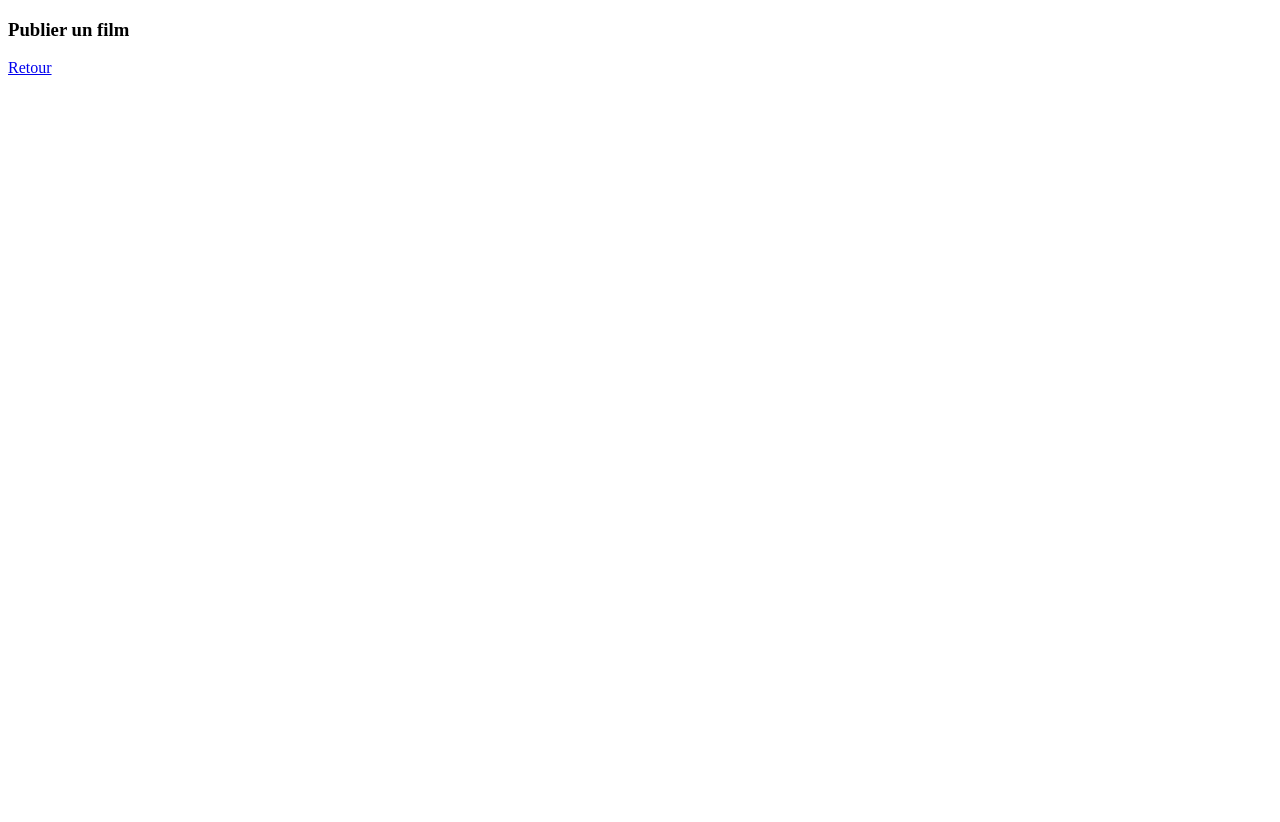
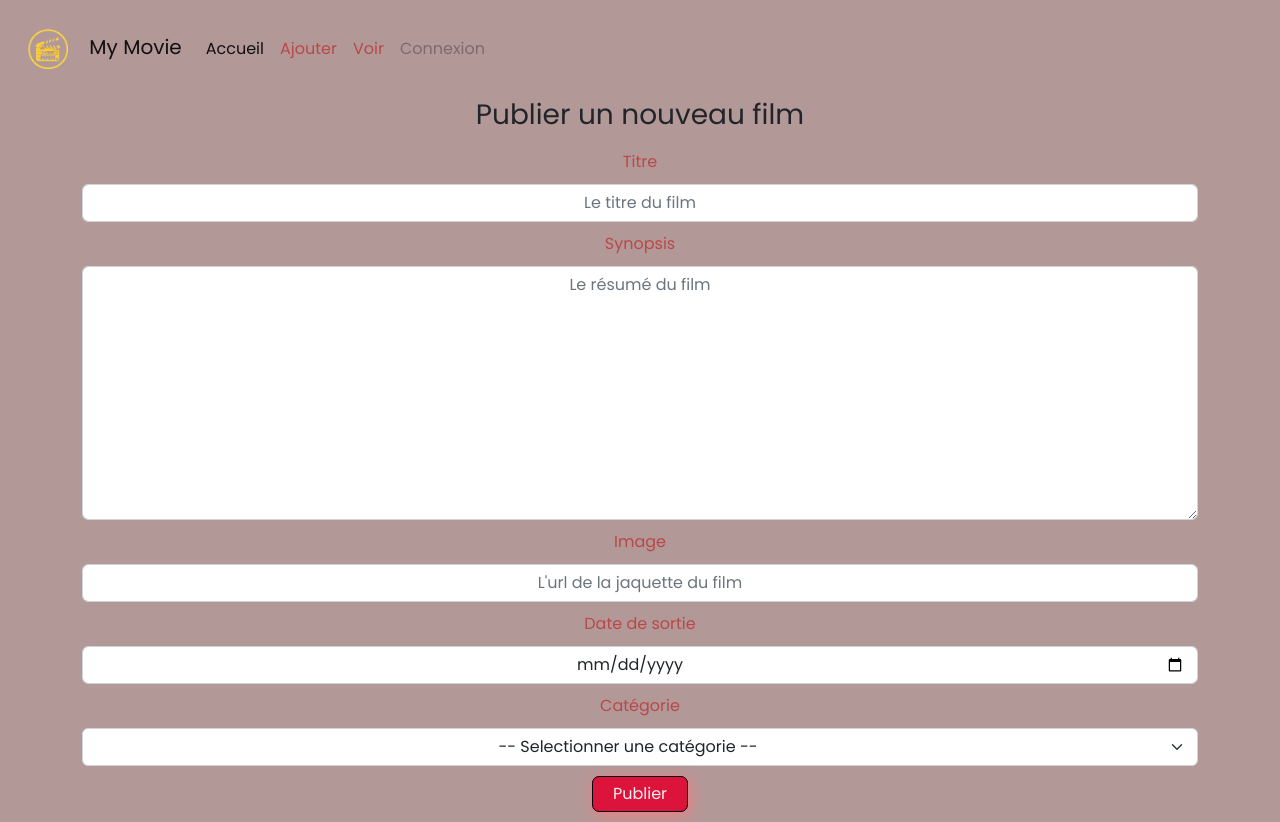
Before and after one commit to Pascal1494/my-movie-studi, a plain HTML site: page views/create.html in a window 1280 px wide. Before the commit the page ends 800 px from the top, so only its background shows below. Drawn offline with nearby package versions, Linux system fonts and the light colour scheme.

Commit message:
CSS on Pages

```diff
--- a/css/style.css
+++ b/css/style.css
@@ -49,3 +49,14 @@ h1 {
     background-color: #f1f1f1;
     color: #b94848;
 }
+
+/*PAge create.html*/
+.form-control,
+.form-select {
+    text-align: center;
+}
+
+label {
+    margin: 10px;
+    color: #b94848;
+}
--- a/views/create.html
+++ b/views/create.html
@@ -4,10 +4,65 @@
     <meta charset="UTF-8">
     <meta http-equiv="X-UA-Compatible" content="IE=edge">
     <meta name="viewport" content="width=device-width, initial-scale=1.0">
+    <link rel="stylesheet" href="https://cdn.jsdelivr.net/npm/bootstrap@5.2.0/dist/css/bootstrap.min.css
+    ">
+    <link rel="stylesheet" href="../css/style.css">
     <title>My Movie - Publier un film !</title>
 </head>
 <body>
-    <h3>Publier un film</h3>
-    <a href="../index.html">Retour</a>
+    <header>
+        <nav class="navbar navbar-expand-lg bg-light">
+            <div class="container-fluid">
+              <a class="navbar-brand" href="../index.html"><img class="logo-sf m-3"  src="../img/logo-SF.png" alt="logo du site"> My Movie
+              </a>
+              <button class="navbar-toggler" type="button" data-bs-toggle="collapse" data-bs-target="#navbarNav" aria-controls="navbarNav" aria-expanded="false" aria-label="Toggle navigation">
+                <span class="navbar-toggler-icon"></span>
+              </button>
+              <div class="collapse navbar-collapse" id="navbarNav">
+                <ul class="navbar-nav">
+                  <li class="nav-item">
+                    <a class="nav-link active" aria-current="page" href="../index.html">Accueil</a>
+                  </li>
+                  <li class="nav-item">
+                    <a class="nav-link" href="./views/create.html">Ajouter</a>
+                  </li>
+                  <li class="nav-item">
+                    <a class="nav-link" href="#">Voir</a>
+                  </li>
+                  <li class="nav-item">
+                    <a class="nav-link disabled">Connexion</a>
+                  </li>
+                </ul>
+              </div>
+            </div>
+          </nav>
+    </header>
+    <main>
+        <h3>Publier un nouveau film</h3>
+        <form class="container">
+            <label for="title">Titre</label>
+            <input type="text" name="Title" id="title" placeholder="Le titre du film" class="form-control">
+            <label for="synopsis">Synopsis</label>
+            <textarea name="synopsis" id="synopsis" cols="30" rows="10" placeholder="Le résumé du film" class="form-control"></textarea>
+            <label for="imageUrl">Image</label>
+            <input type="url" name="imageUrl" placeholder="L'url de la jaquette du film" class="form-control">
+            <label for="releaseDate">Date de sortie</label>
+            <input type="date" name="releaseDate" id="releaseDate" class="form-control" >
+            <label for="category">Catégorie</label>
+            <select name="categoryId" id="category" class="form-select">
+                <option value="" selected>-- Selectionner une catégorie --</option>
+                <option value="1">Horreur</option>
+                <option value="2">Thriller</option>
+                <option value="3">Comédie</option>
+                <option value="4">Policier</option>
+            </select>
+            <input type="submit" value="Publier" class="btn btn-succes" class="form-control">
+
+        </form>
+
+    </main>
+
+
+    <script src="https://cdn.jsdelivr.net/npm/bootstrap@5.2.0/dist/js/bootstrap.bundle.min.js" integrity="sha384-A3rJD856KowSb7dwlZdYEkO39Gagi7vIsF0jrRAoQmDKKtQBHUuLZ9AsSv4jD4Xa" crossorigin="anonymous"></script>
 </body>
 </html>
```
Also changed, not shown: index.html (+1 -1 lines).
